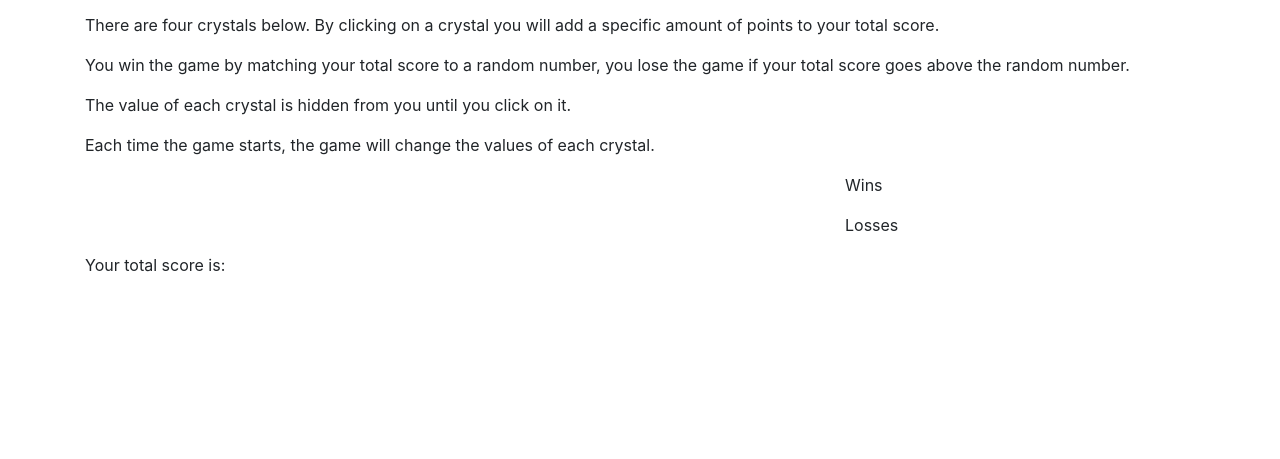
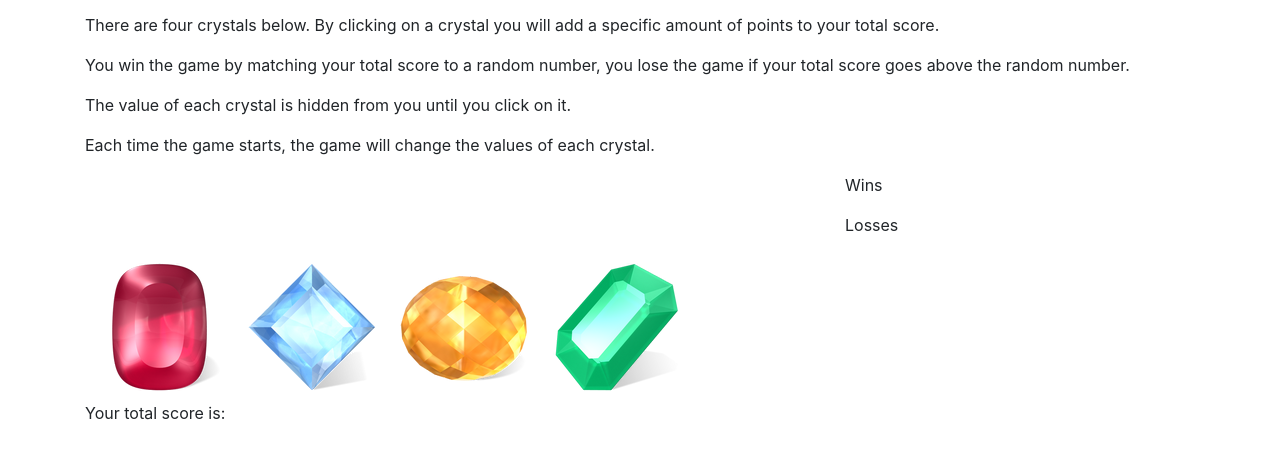
Before and after one commit to charmata/unit-4-game, a plain HTML site: page index.html in a window 1280 px wide. Shown: the part 83-542 px from the top of the page. Drawn offline with nearby package versions, Linux system fonts and the light colour scheme.

Commit message:
Add crystal images

```diff
--- a/assets/css/style.css
+++ b/assets/css/style.css
@@ -0,0 +1,6 @@
+body {
+  height: 100vh;
+}
+#crystals img {
+  padding: 10px;
+}
--- a/index.html
+++ b/index.html
@@ -52,10 +52,12 @@
         </div>
       </div>
       <div class="row">
-        <div id="crystal-1" class="col-3"></div>
-        <div id="crystal-2" class="col-3"></div>
-        <div id="crystal-3" class="col-3"></div>
-        <div id="crystal-4" class="col-3"></div>
+        <div id="crystals" class="col-12">
+          <img id="crystal-1" src="./assets/images/red.png" />
+          <img id="crystal-2" src="./assets/images/blue.png" />
+          <img id="crystal-3" src="./assets/images/yellow.png" />
+          <img id="crystal-4" src="./assets/images/green.png" />
+        </div>
       </div>
       <div class="row">
         <div class="col-12">
```
Also changed, not shown: assets/images/blue.png (added), assets/images/green.png (added), assets/images/red.png (added), assets/images/yellow.png (added).
